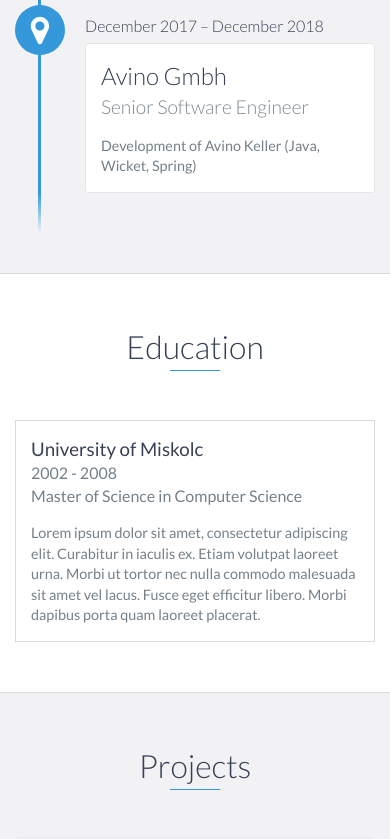
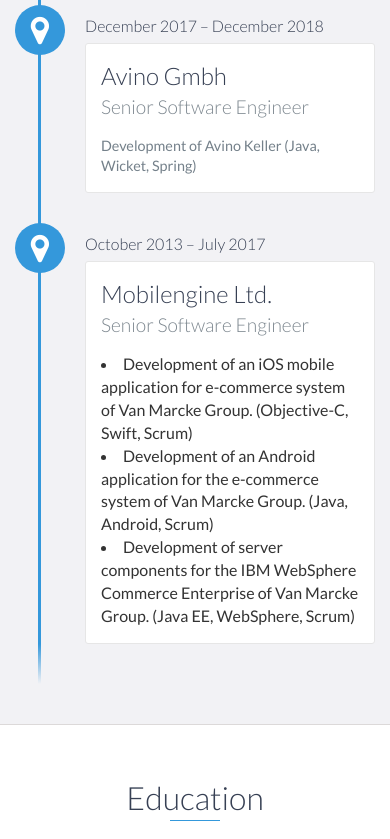
Before and after one commit to andraspetrik/andraspetrik.github.io, a website: page index.html in a window 390 px wide. Shown: the part 1746-2585 px from the top of the page. Drawn offline with nearby package versions, Linux system fonts and the light colour scheme.

Commit message:
Add mobileengine

```diff
--- a/index.html
+++ b/index.html
@@ -109,6 +109,20 @@
                 <h4>Senior Software Engineer</h4>
                 <p>
                     Development of Avino Keller (Java, Wicket, Spring)
+                </p>
+            </div>
+
+            <div data-date="October 2013 – July 2017">
+                <h3>Mobilengine Ltd.</h3>
+                <h4>Senior Software Engineer</h4>
+                <p>
+                    <li>Development of an iOS mobile application for e-commerce
+system of Van Marcke Group. (Objective-C, Swift, Scrum)</li>
+                    <li>Development of an Android application for the e-commerce
+system of Van Marcke Group. (Java, Android, Scrum)</li>
+                    <li>Development of server components for the IBM WebSphere
+Commerce Enterprise of Van Marcke Group. (Java EE,
+WebSphere, Scrum)</li>
                 </p>
             </div>
         </div>
```
